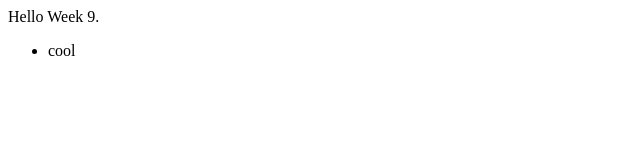
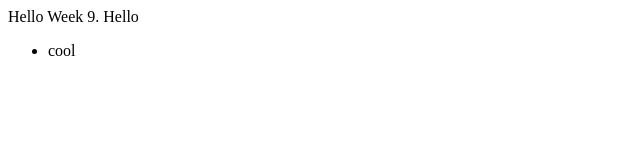
Before and after one commit to triciachia98/wk9, a website: page index.html in a window 1280 px wide. Shown: the full height of the page, 0-640 px from the left. Drawn offline with Linux system fonts and the light colour scheme.

Commit message:
second change

```diff
--- a/index.html
+++ b/index.html
@@ -1,7 +1,7 @@
 <html>
   <body>
     <div id="app">
-      Hello Week 9.
+      Hello Week 9. Hello
     <ul>
       <li>cool</li>
     </div>
```
